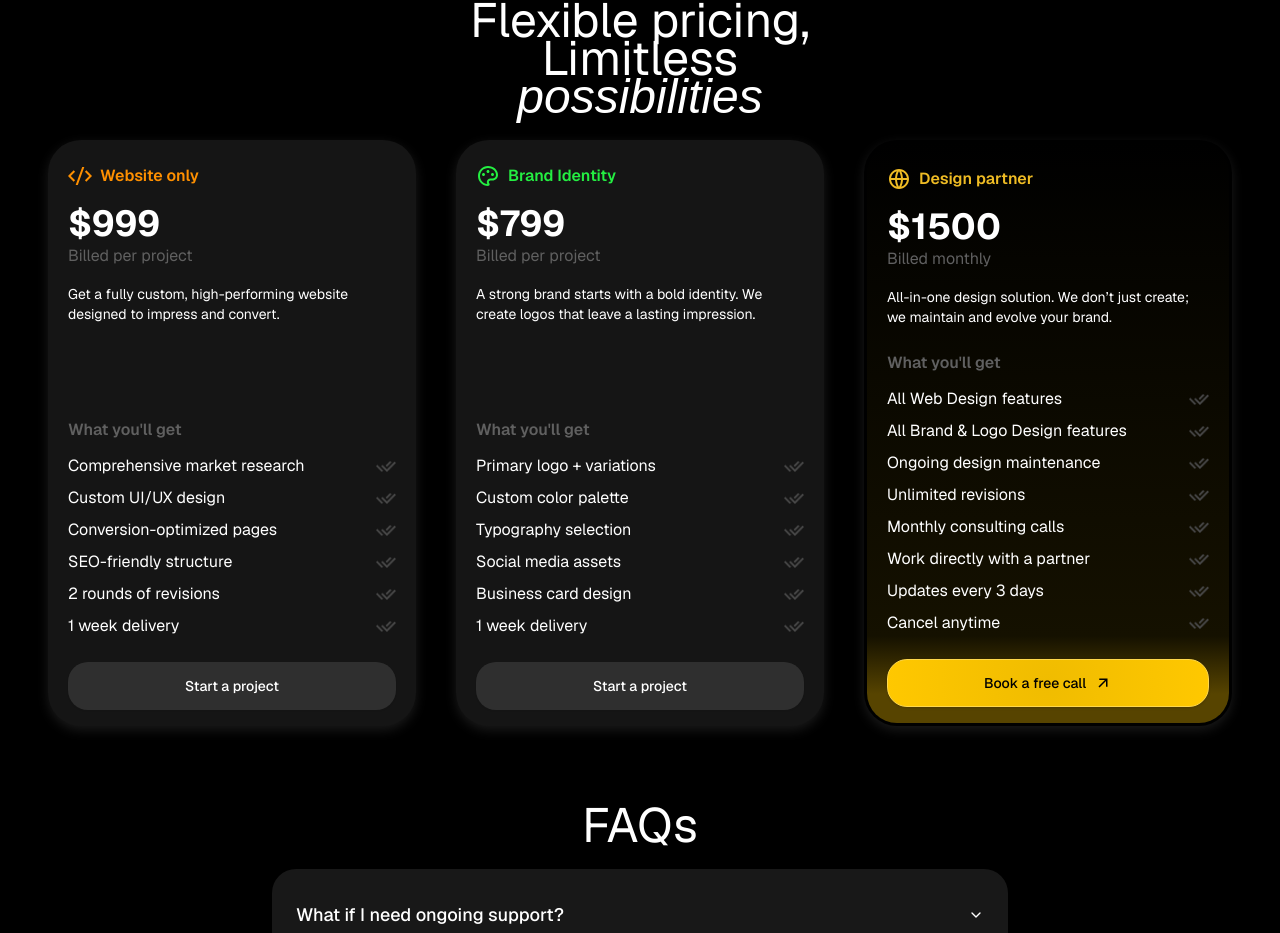
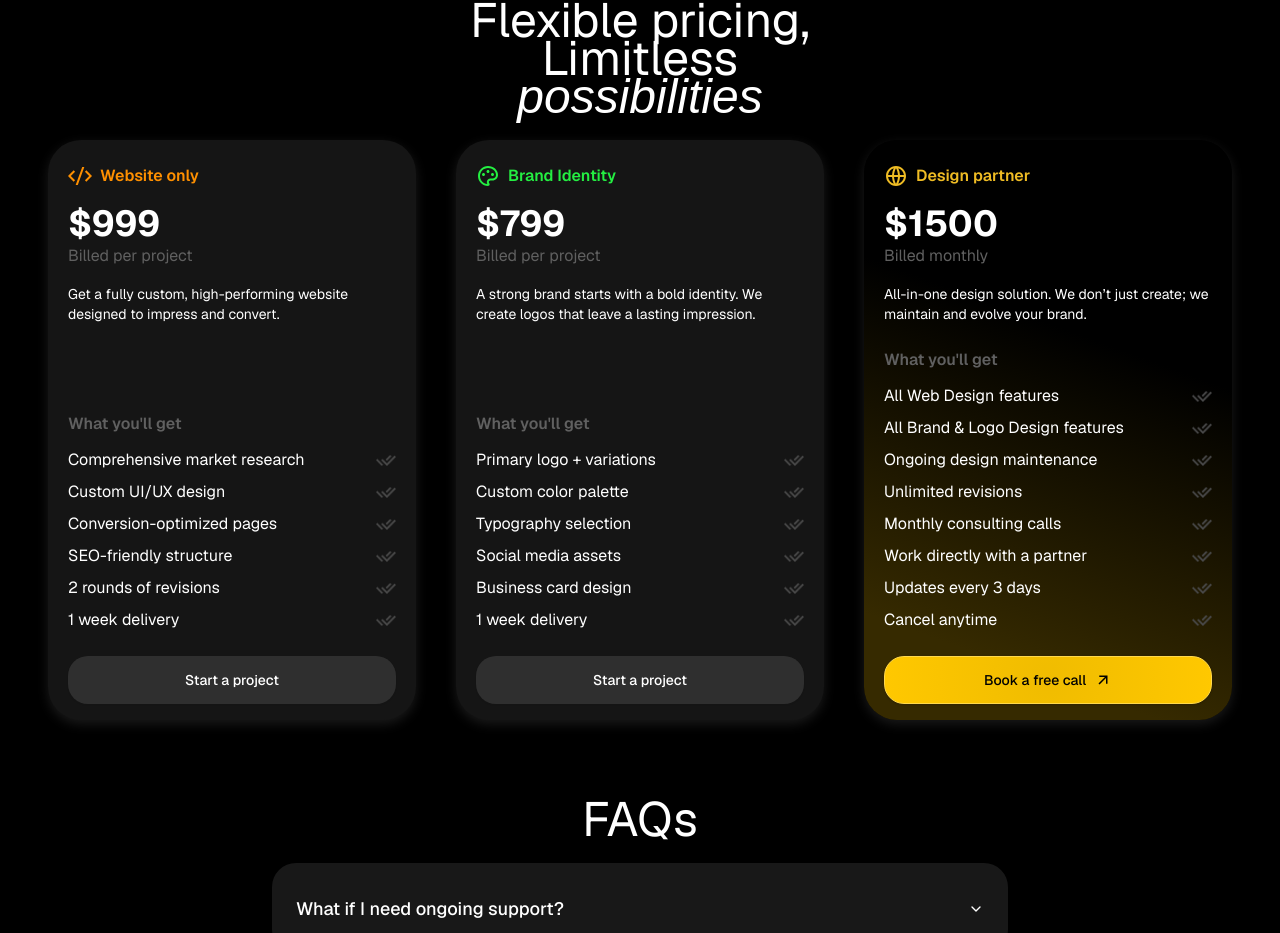
Before and after one commit to JosephBusayo/10thgrid, a Next.js app: page / in a window 1280 px wide. Shown: the part 3492-4425 px from the top of the page. Built offline with nearby package versions, Linux system fonts and the light colour scheme; a web font is replaced by a local one.

Commit message:
pricing gradient stlyling

```diff
--- a/app/sections/Pricing.jsx
+++ b/app/sections/Pricing.jsx
@@ -9,10 +9,23 @@ const pricingOptions = [
     price: '$999',
     billing: 'Billed per project',
     description: 'Get a fully custom, high-performing website designed to impress and convert.',
-    features: ["Comprehensive market research", "Custom UI/UX design", "Conversion-optimized pages", "SEO-friendly structure", "2 rounds of revisions", "1 week delivery"],
+    features: [
+      'Comprehensive market research',
+      'Custom UI/UX design',
+      'Conversion-optimized pages',
+      'SEO-friendly structure',
+      '2 rounds of revisions',
+      '1 week delivery',
+    ],
     bgColor: 'bg-[#151515]',
-    color: "text-[#FF9000]",
-    button: <a href="https://calendly.com/10thgriddesigns/30min" target="_blank" rel="noopener noreferrer"> <Button variant="secondary" className="mt-6 w-full text-white py-3 rounded-[20px]">Start a project</Button></a>
+    color: 'text-[#FF9000]',
+    button: (
+      <a href="https://calendly.com/10thgriddesigns/30min" target="_blank" rel="noopener noreferrer">
+        <Button variant="secondary" className="mt-6 w-full text-white py-3 rounded-[20px]">
+          Start a project
+        </Button>
+      </a>
+    ),
   },
   {
     title: 'Brand Identity',
@@ -20,10 +33,23 @@ const pricingOptions = [
     price: '$799',
     billing: 'Billed per project',
     description: 'A strong brand starts with a bold identity. We create logos that leave a lasting impression.',
-    features: ["Primary logo + variations", "Custom color palette", "Typography selection", "Social media assets", "Business card design", "1 week delivery"],
+    features: [
+      'Primary logo + variations',
+      'Custom color palette',
+      'Typography selection',
+      'Social media assets',
+      'Business card design',
+      '1 week delivery',
+    ],
     bgColor: 'bg-[#151515]',
-    color: "text-[#24EF42]",
-    button:<a href='https://calendly.com/10thgriddesigns/30min' target="_blank" rel="noopener noreferrer"> <Button variant="secondary" className="mt-6 w-full text-white py-3 rounded-[20px]">Start a project</Button> </a>
+    color: 'text-[#24EF42]',
+    button: (
+      <a href="https://calendly.com/10thgriddesigns/30min" target="_blank" rel="noopener noreferrer">
+        <Button variant="secondary" className="mt-6 w-full text-white py-3 rounded-[20px]">
+          Start a project
+        </Button>
+      </a>
+    ),
   },
   {
     title: 'Design partner',
@@ -31,32 +57,50 @@ const pricingOptions = [
     price: '$1500',
     billing: 'Billed monthly',
     description: 'All-in-one design solution. We don’t just create; we maintain and evolve your brand.',
-    features: ["All Web Design features", "All Brand & Logo Design features", "Ongoing design maintenance", "Unlimited revisions", "Monthly consulting calls", "Work directly with a partner", "Updates every 3 days", "Cancel anytime"],
-    bgColor: "bg-black",
-    color: "text-[#EFBC24]",
-    borderGradient: 'border-[3px] border-transparent bg-clip-padding',
-    button: <a href="https://calendly.com/10thgriddesigns/30min" target="_blank" rel="noopener noreferrer">
-      <Button className="mt-6 w-full py-3 rounded-[20px]">Book a free call <Image src="/arrow-right-up-line.svg" alt="ico" height="18" width="18" /> </Button> </a>
-
-  }
+    features: [
+      'All Web Design features',
+      'All Brand & Logo Design features',
+      'Ongoing design maintenance',
+      'Unlimited revisions',
+      'Monthly consulting calls',
+      'Work directly with a partner',
+      'Updates every 3 days',
+      'Cancel anytime',
+    ],
+    bgColor: 'bg-black',
+    color: 'text-[#EFBC24]',
+    button: (
+      <a href="https://calendly.com/10thgriddesigns/30min" target="_blank" rel="noopener noreferrer">
+        <Button className="mt-6 w-full py-3 rounded-[20px]">
+          Book a free call <Image src="/arrow-right-up-line.svg" alt="ico" height="18" width="18" />
+        </Button>
+      </a>
+    ),
+  },
 ];
 
 export default function Pricing() {
   return (
     <section className="py-20 px-6 flex flex-col items-center" id="pricing">
-      <Heading text="Flexible pricing, Limitless" highlight="possibilities" className="max-w-[270px] md:max-w-[450px]" />
+      <Heading
+        text="Flexible pricing, Limitless"
+        highlight="possibilities"
+        className="max-w-[270px] md:max-w-[450px] pb-14"
+      />
 
       <div className="flex flex-col md:flex-row gap-10">
         {pricingOptions.map((option, index) => (
           <div
             key={index}
-            className={`w-[360px] md:w-[368px] px-4 md:px-5 pt-6 pb-4 rounded-[33px] text-white shadow-md flex flex-col justify-between ${index === 2 ? option.bgColor : option.bgColor}`}
-            style={index === 2 ? {
-              background: 'linear-gradient(to bottom, #000000 0%, #151100 85%, #574400 95%)',
-              border: '3px solid transparent',
-              backgroundClip: 'padding-box',
-              boxShadow: '0px 4px 12px rgba(255, 255, 255, 0.1)'
-            } : { boxShadow: '0px 4px 12px rgba(255, 255, 255, 0.1)' }}
+            className={`w-[360px] md:w-[368px] px-4 md:px-5 pt-6 pb-4 rounded-[33px] text-white shadow-md flex flex-col justify-between ${option.bgColor}`}
+            style={
+              index === 2
+                ? {
+                    background: 'linear-gradient(200deg, #000000 35%, #362A00 85%, #362A00 95%)',
+                    boxShadow: '0px 4px 12px rgba(255, 255, 255, 0.1)',
+                  }
+                : { boxShadow: '0px 4px 12px rgba(255, 255, 255, 0.1)' }
+            }
           >
             {/* Top Section */}
             <div>
```
